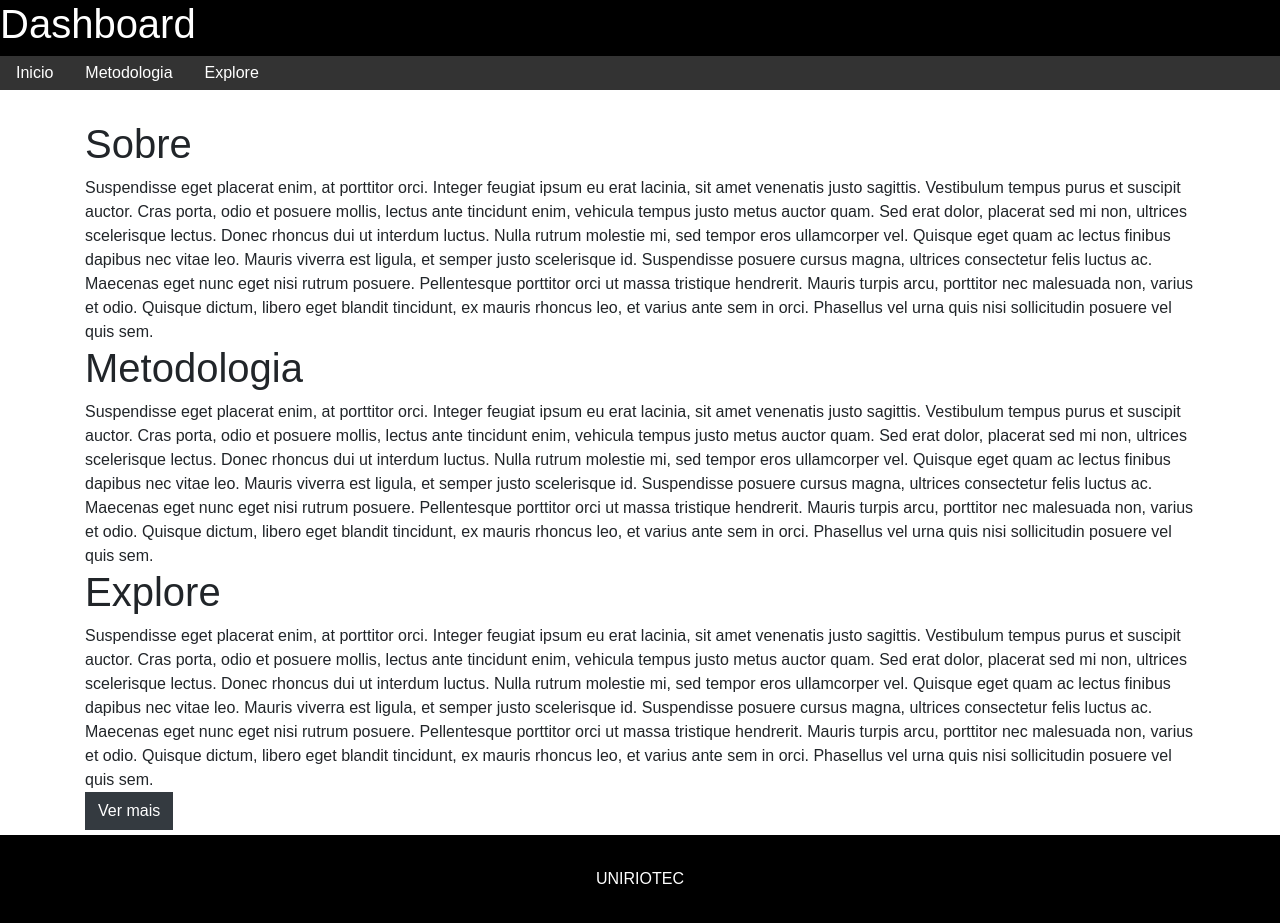
After one commit to MarcosJM/mvc-painel, a Flask app: template app/templates/home.html in a window 1280 px wide. The commit adds this page. Run offline with Flask 2, Linux system fonts and the light colour scheme; the template is opened without the code that fills it, so the values that code supplies are empty; some libraries are stand-ins or nearby versions.

Commit message:
creating new homepage and fixing header style. Plus, creating new route class to separate template generator routes from request routes

```diff
--- a/app/controllers/main.py
+++ b/app/controllers/main.py
@@ -7,8 +7,10 @@ class Main:
     def __init__(self):
         @app.route("/")
         def homepage():
-            return render_template("index.html")
+            return render_template("home.html")
 
+class MainReqs:
+    def __init__(self):
         @app.route("/gender_count", methods=['POST'])
         def returnGenterCount():
             return get_count_deputies_by_gender()
--- a/app/routes.py
+++ b/app/routes.py
@@ -1,9 +1,11 @@
 from app import app
 from app.controllers.main import Main
+from app.controllers.main import MainReqs
 from app.controllers.general_analysis import GeneralAnalysis
 
 
 class Route():
     def __init__(self):
         Main()
+        MainReqs()
         GeneralAnalysis()
--- a/app/static/css/base.css
+++ b/app/static/css/base.css
@@ -1,3 +1,9 @@
+
+.page-header
+{
+  margin-bottom: 30px;
+  padding: 0px;
+}
 
 .header-area
 {
@@ -12,17 +18,16 @@
     padding: 0;
     overflow: hidden;
     background-color: #333;
-    margin-bottom: 30px;
 }
 
 .header-li
 {
     float: left;
+    padding: 5px 0px;
 }
 
 .anchor-headerstyle
 {
-    display: block;
     color: white;
     text-align: center;
     padding: 14px 16px;
@@ -32,12 +37,18 @@
 .header-li a:hover
 {
     background-color: #111;
+    color: #FFFFFF;
+    text-decoration: none;
 }
 
 .footer-center
 {
-    padding: 3%;
+    padding: 2.5%;
     display: flex;
     justify-content: center;
     align-items: center;
 }
+.main-div
+{
+  margin-bottom: 5px;
+}
--- /dev/null
+++ b/app/static/css/home.css
@@ -0,0 +1,4 @@
+.btn
+{
+  border-radius: 0px;
+}
--- a/app/templates/base.html
+++ b/app/templates/base.html
@@ -4,8 +4,6 @@
         <script src="https://code.jquery.com/jquery-3.3.1.slim.min.js" integrity="sha384-q8i/X+965DzO0rT7abK41JStQIAqVgRVzpbzo5smXKp4YfRvH+8abtTE1Pi6jizo" crossorigin="anonymous"></script>
         <script src="https://cdnjs.cloudflare.com/ajax/libs/popper.js/1.14.3/umd/popper.min.js" integrity="sha384-ZMP7rVo3mIykV+2+9J3UJ46jBk0WLaUAdn689aCwoqbBJiSnjAK/l8WvCWPIPm49" crossorigin="anonymous"></script>
         <script src="https://ajax.googleapis.com/ajax/libs/jquery/3.4.1/jquery.min.js"></script>
-        <script type="text/javascript" src="{{ url_for('static', filename='js/plots.js') }}"></script>
-        <script type="text/javascript" src="{{ url_for('static', filename='js/dropdown.js') }}"></script>
         <link rel="stylesheet" href="{{ url_for('static', filename='css/style.css') }}">
         <link rel="stylesheet" href="{{ url_for('static', filename='css/base.css') }}">
         {% block headblock %}
@@ -13,29 +11,24 @@
     </head>
     <body>
         <div>
-          <div class='container-fluid black-div header-area'>
+          <div class='container-fluid black-div page-header'>
             <header>
                 <div class='header-name'>
                     <h1>Dashboard</h1>
                 </div>
             </header>
-          </div>
-          <div class='container-fluid black-div'>
             <ul class="header-ul">
                 <li class="header-li">
-                    <a class="anchor-headerstyle" href="#">Ranking</a>
+                  <a class="anchor-headerstyle" href="#">Inicio</a>
                 </li>
                 <li class="header-li">
-                    <a class="anchor-headerstyle" href="#">Detalhamento</a>
+                  <a class="anchor-headerstyle" href="#">Metodologia</a>
                 </li>
                 <li class="header-li">
-                    <a class="anchor-headerstyle" href="#">Comparação</a>
+                  <a class="anchor-headerstyle" href="#">Explore</a>
                 </li>
               </ul>
             </div>
-            <main>
-
-            </main>
             {% block content %}
             {% endblock %}
 
--- /dev/null
+++ b/app/templates/home.html
@@ -0,0 +1,71 @@
+{% extends "base.html" %}
+{% block headblock %}
+  <link rel="stylesheet" href="{{ url_for('static', filename='css/home.css') }}">
+  <script type="text/javascript" src= "{{ url_for('static', filename='js/home.css') }}"></script>
+{% endblock %}
+{% block content %}
+  <div id='main-div' class="main-div">
+    <div class="container">
+      <div class="row">
+        <div class="container">
+          <div class="row">
+            <div class="col-sm-12">
+              <h1>Sobre</h1>
+            </div>
+          </div>
+        </div>
+        <div class="container">
+          <div class="row">
+            <div class="col-sm-12">
+              Suspendisse eget placerat enim, at porttitor orci. Integer feugiat ipsum eu erat lacinia, sit amet venenatis justo sagittis. Vestibulum tempus purus et suscipit auctor. Cras porta, odio et posuere mollis, lectus ante tincidunt enim, vehicula tempus justo metus auctor quam. Sed erat dolor, placerat sed mi non, ultrices scelerisque lectus. Donec rhoncus dui ut interdum luctus. Nulla rutrum molestie mi, sed tempor eros ullamcorper vel. Quisque eget quam ac lectus finibus dapibus nec vitae leo. Mauris viverra est ligula, et semper justo scelerisque id. Suspendisse posuere cursus magna, ultrices consectetur felis luctus ac. Maecenas eget nunc eget nisi rutrum posuere. Pellentesque porttitor orci ut massa tristique hendrerit. Mauris turpis arcu, porttitor nec malesuada non, varius et odio. Quisque dictum, libero eget blandit tincidunt, ex mauris rhoncus leo, et varius ante sem in orci. Phasellus vel urna quis nisi sollicitudin posuere vel quis sem.
+            </div>
+          </div>
+        </div>
+      </div>
+    </div>
+    <div class="container">
+      <div class="row">
+        <div class="container">
+          <div class="row">
+            <div class="col-sm-12">
+              <h1>Metodologia</h1>
+            </div>
+          </div>
+        </div>
+        <div class="container">
+          <div class="row">
+            <div class="col-sm-12">
+              Suspendisse eget placerat enim, at porttitor orci. Integer feugiat ipsum eu erat lacinia, sit amet venenatis justo sagittis. Vestibulum tempus purus et suscipit auctor. Cras porta, odio et posuere mollis, lectus ante tincidunt enim, vehicula tempus justo metus auctor quam. Sed erat dolor, placerat sed mi non, ultrices scelerisque lectus. Donec rhoncus dui ut interdum luctus. Nulla rutrum molestie mi, sed tempor eros ullamcorper vel. Quisque eget quam ac lectus finibus dapibus nec vitae leo. Mauris viverra est ligula, et semper justo scelerisque id. Suspendisse posuere cursus magna, ultrices consectetur felis luctus ac. Maecenas eget nunc eget nisi rutrum posuere. Pellentesque porttitor orci ut massa tristique hendrerit. Mauris turpis arcu, porttitor nec malesuada non, varius et odio. Quisque dictum, libero eget blandit tincidunt, ex mauris rhoncus leo, et varius ante sem in orci. Phasellus vel urna quis nisi sollicitudin posuere vel quis sem.
+            </div>
+          </div>
+        </div>
+      </div>
+    </div>
+    <div class="container">
+      <div class="row">
+        <div class="container">
+          <div class="row">
+            <div class="col-sm-12">
+              <h1>Explore</h1>
+            </div>
+          </div>
+        </div>
+        <div class="container">
+          <div class="row">
+            <div class="col-sm-12">
+              Suspendisse eget placerat enim, at porttitor orci. Integer feugiat ipsum eu erat lacinia, sit amet venenatis justo sagittis. Vestibulum tempus purus et suscipit auctor. Cras porta, odio et posuere mollis, lectus ante tincidunt enim, vehicula tempus justo metus auctor quam. Sed erat dolor, placerat sed mi non, ultrices scelerisque lectus. Donec rhoncus dui ut interdum luctus. Nulla rutrum molestie mi, sed tempor eros ullamcorper vel. Quisque eget quam ac lectus finibus dapibus nec vitae leo. Mauris viverra est ligula, et semper justo scelerisque id. Suspendisse posuere cursus magna, ultrices consectetur felis luctus ac. Maecenas eget nunc eget nisi rutrum posuere. Pellentesque porttitor orci ut massa tristique hendrerit. Mauris turpis arcu, porttitor nec malesuada non, varius et odio. Quisque dictum, libero eget blandit tincidunt, ex mauris rhoncus leo, et varius ante sem in orci. Phasellus vel urna quis nisi sollicitudin posuere vel quis sem.
+            </div>
+          </div>
+        </div>
+        <div class="container">
+          <div class="row">
+            <div class="col-sm-12">
+              <button class="btn btn-dark" type="button" name="btnExplore" id="btn-explore">Ver mais</button>
+            </div>
+          </div>
+        </div>
+      </div>
+    </div>
+
+  </div>
+{% endblock %}
```
Also changed, not shown: app/static/js/home.js (added, +8 -0 lines), app/templates/index.html (+2 -7 lines). Lines whose indentation alone changed are shown as unchanged.
